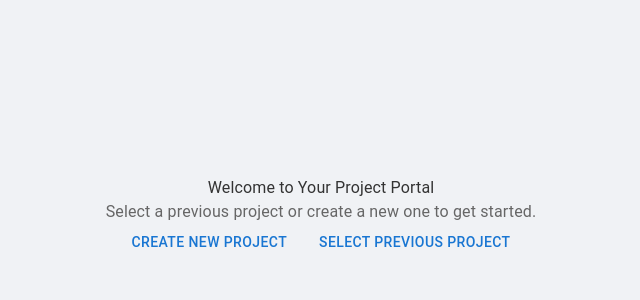
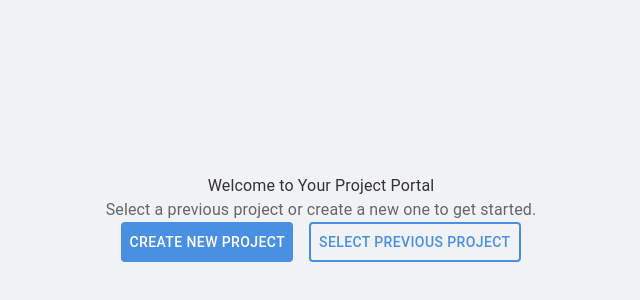
Before and after one commit to LoopLib/client, a React (Create React App) app in the folder music-tool/: page / in a window 1280 px wide. Shown: the part 182-482 px from the top of the page, without its empty margins (319-959 px from the left). Built offline with nearby package versions, Linux system fonts and the light colour scheme.

Commit message:
Additional button styling

```diff
--- a/music-tool/src/LandingPage.css
+++ b/music-tool/src/LandingPage.css
@@ -36,3 +36,25 @@
     border-radius: 8px;
     transition: background-color 0.3s ease;
   }
+
+  .landing-page-button.primary {
+    background-color: #4a90e2;
+    color: #fff;
+    border: none;
+  }
+
+  .landing-page-button.primary:hover {
+    background-color: #357abd;
+  }
+
+  .landing-page-button.secondary {
+    background-color: transparent;
+    color: #4a90e2;
+    border: 2px solid #4a90e2;
+  }
+
+  .landing-page-button.secondary:hover {
+    background-color: #e3f2fd;
+    color: #357abd;
+    border-color: #357abd;
+  }
```
